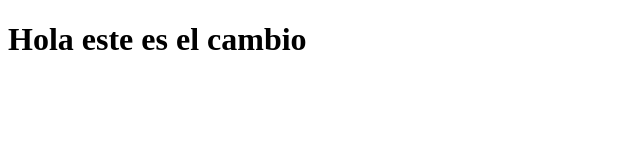
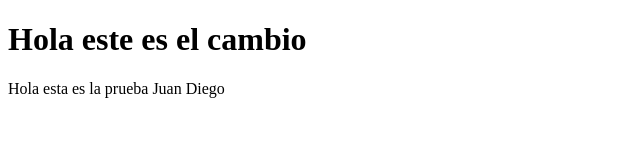
Before and after one commit to JDSG1019/Proyecto_login, a plain HTML site: page pages/index.html in a window 1280 px wide. Shown: the whole page, without its empty margins (0-640 px from the left). Drawn offline with Linux system fonts and the light colour scheme.

Commit message:
este es el parrafo

```diff
--- a/pages/index.html
+++ b/pages/index.html
@@ -10,5 +10,6 @@
         <h1>Hola este es el cambio</h1>
     </div>
     <title>Prueba</title>
+    <p>Hola esta es la prueba Juan Diego</p>
 </body>
 </html>
```
